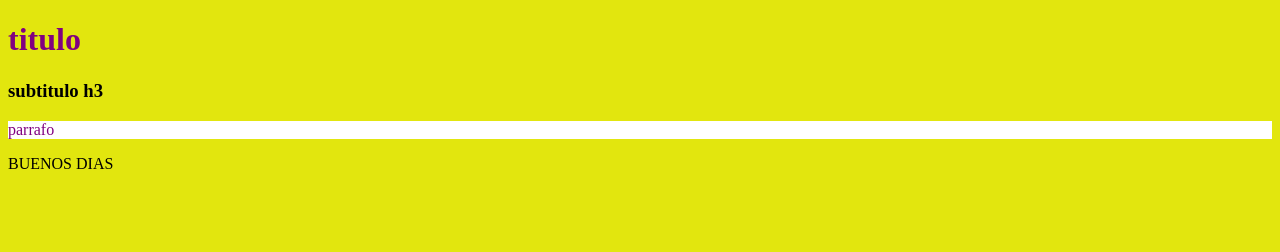
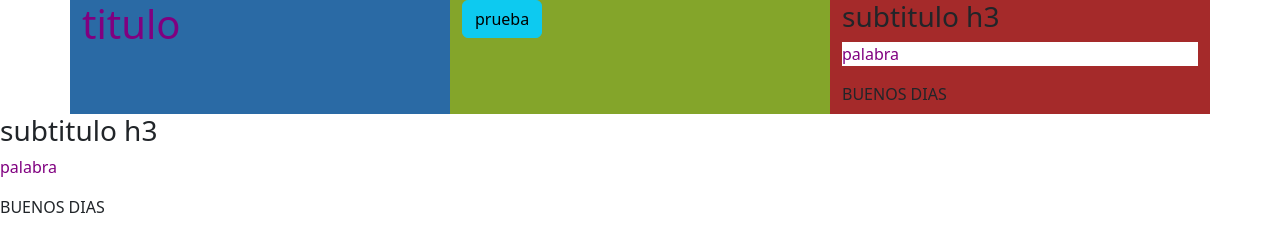
Before and after one commit to janluyleonardo/andresArevalo, a plain HTML site: page index.html in a window 1280 px wide. Drawn offline with nearby package versions, Linux system fonts and the light colour scheme.

Commit message:
se guardan cambios prioridad alta, media y baja

```diff
--- a/css/index.css
+++ b/css/index.css
@@ -7,3 +7,9 @@ body{
 .clase{
  background-color:white;
 }
+@media (min-width: 640px) and (max-width: 650px) {
+    body {
+        background-color: aqua !important;
+    }
+
+}
--- a/index.html
+++ b/index.html
@@ -1,17 +1,40 @@
 <!DOCTYPE html>
 <html lang="es">
+
 <head>
     <meta charset="UTF-8">
     <meta http-equiv="X-UA-Compatible" content="IE=edge">
     <meta name="viewport" content="width=device-width, initial-scale=1.0">
     <title>Andres Arevalo</title>
     <link rel="stylesheet" href="css/index.css">
-</head>
+    <link href="https://cdn.jsdelivr.net/npm/bootstrap@5.3.0-alpha1/dist/css/bootstrap.min.css" rel="stylesheet" integrity="sha384-GLhlTQ8iRABdZLl6O3oVMWSktQOp6b7In1Zl3/Jr59b6EGGoI1aFkw7cmDA6j6gD" crossorigin="anonymous">
+<script src="https://cdn.jsdelivr.net/npm/bootstrap@5.3.0-alpha1/dist/js/bootstrap.bundle.min.js" integrity="sha384-w76AqPfDkMBDXo30jS1Sgez6pr3x5MlQ1ZAGC+nuZB+EYdgRZgiwxhTBTkF7CXvN" crossorigin="anonymous"></script>
+
 <body>
+
+    <div class="container" >
+    <div class="row">
+        <div class="col-md-4" style="background-color: rgb(42, 106, 165);">
             <h1 id="prueba">titulo</h1>
+
+        </div>
+        <div class="col-md-4" style="background-color: rgb(132, 165, 42);">
+            <a class="btn btn-info" href="http://google.com">prueba</a>
+
+        </div>
+        <div class="col-md-4" style="background-color: rgb(165, 42, 42);">
             <h3 onclick="mostrar()">subtitulo h3</h3>
- <p class="clase" id="prueba">parrafo</p>
+            <p class="clase" id="prueba">palabra</p>
             BUENOS DIAS
+            <h2></h2>
+        </div>
+    </div>
+</div>
+<h3 onclick="mostrar()">subtitulo h3</h3>
+<p class="clase" id="prueba">palabra</p>
+BUENOS DIAS
+<h2></h2>
 <script src="js/index.js" type="javascript"></script>
 </body>
+
 </html>
```
Lines whose indentation alone changed are shown as unchanged.
